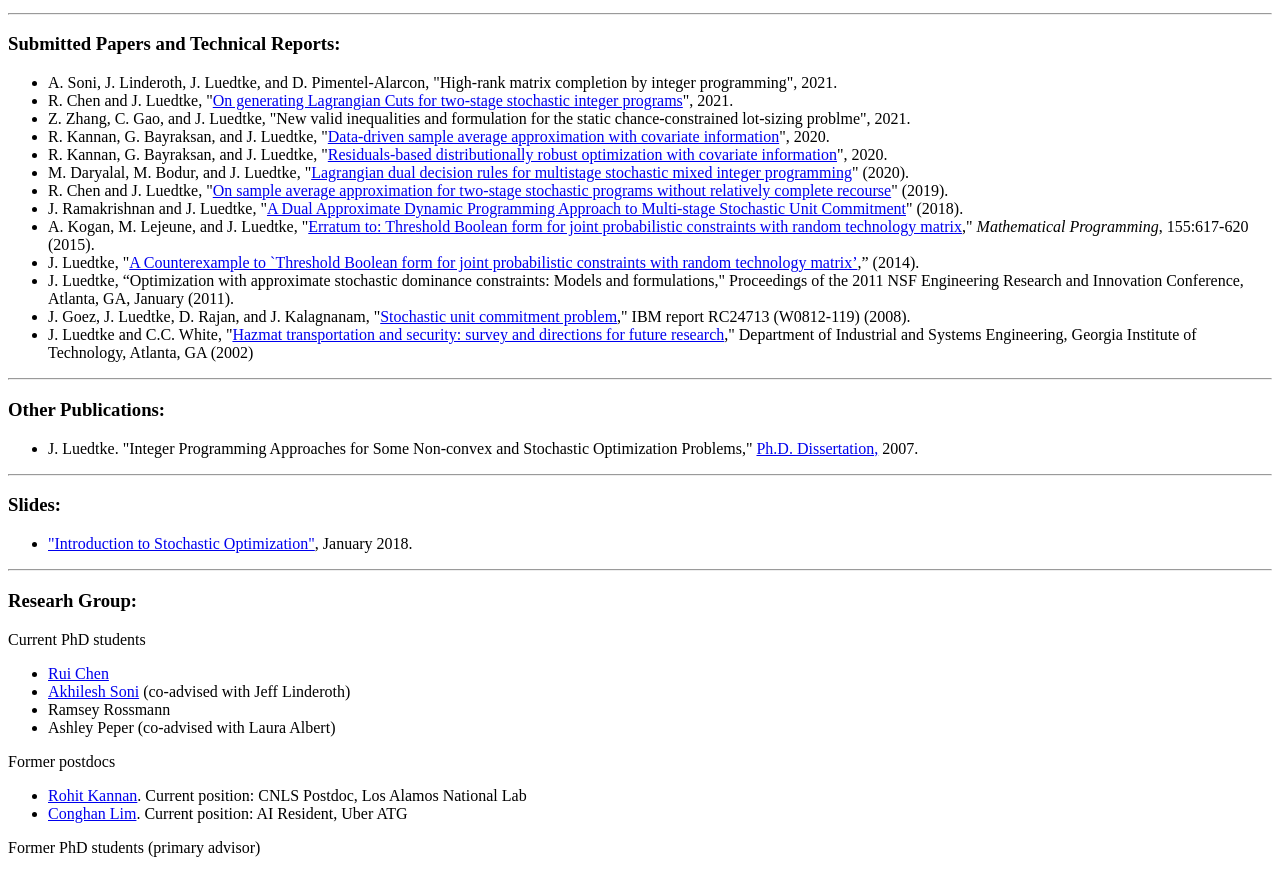
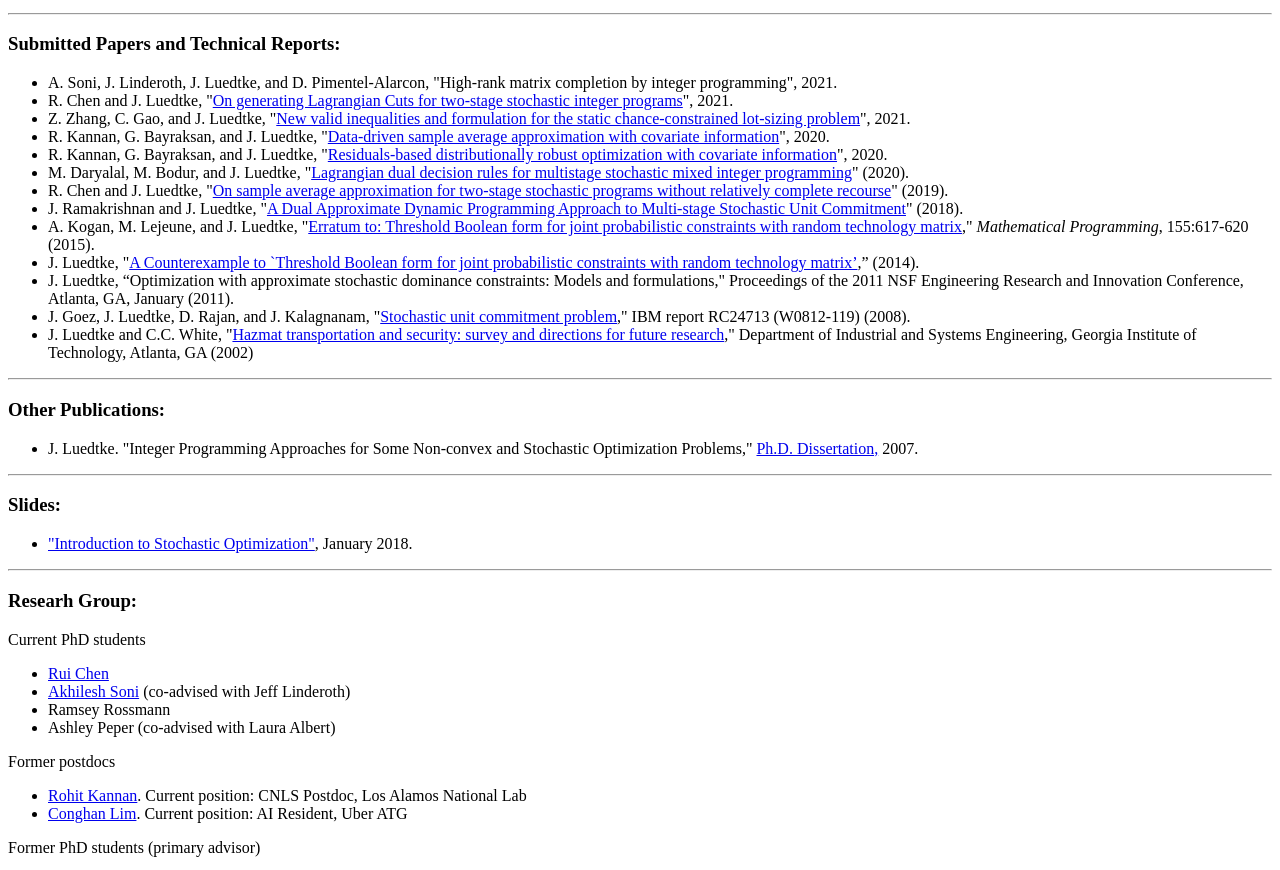
Before and after one commit to jrluedtke/jrluedtke.github.io, a plain HTML site: page index.html in a window 1280 px wide. Shown: the part 1829-2699 px from the top of the page. Drawn offline with Linux system fonts and the light colour scheme.

Commit message:
new preprint

```diff
--- a/index.html
+++ b/index.html
@@ -196,8 +196,8 @@ Optimization (IPCO) 2010, 271—284, Lausanne, Switzerland (2010).
 programming", 2021.
 <LI> R. Chen and J. Luedtke, "<A HREF="https://arxiv.org/pdf/2106.04023">On generating Lagrangian Cuts for two-stage
 stochastic integer programs</A>", 2021.
-<LI> Z. Zhang, C. Gao, and J. Luedtke, "New valid inequalities and formulation for the static
-chance-constrained lot-sizing problme", 2021.
+<LI> Z. Zhang, C. Gao, and J. Luedtke, "<A HREF="http://www.optimization-online.org/DB_HTML/2021/06/8457.html">New valid inequalities and formulation for the static
+chance-constrained lot-sizing problem</A>", 2021.
 <LI> R. Kannan, G. Bayraksan, and J. Luedtke, "<A HREF="http://www.optimization-online.org/DB_HTML/2020/07/7932.html">Data-driven sample average approximation with covariate
 information</A>", 2020.
 <LI> R. Kannan, G. Bayraksan, and J. Luedtke, "<A HREF="https://arxiv.org/abs/2012.01088">Residuals-based distributionally robust optimization with
```
